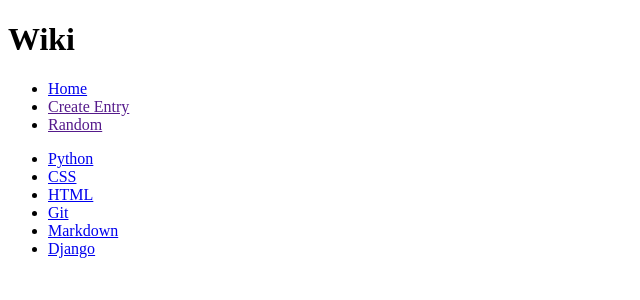
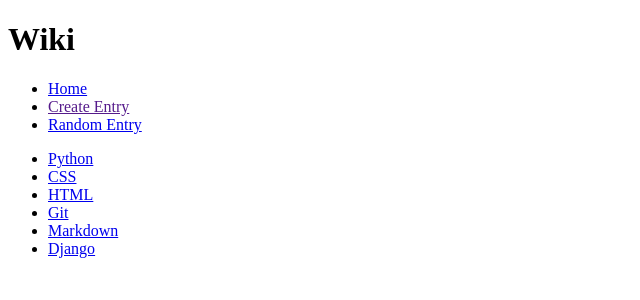
Before and after one commit to thrivingproject/wikipedia-clone, a Flask app: page / in a window 1280 px wide. Shown: the top 300 px of the page, without its empty margins (0-640 px from the left). Run offline with Flask 3, Linux system fonts and the light colour scheme.

Commit message:
feat: random entry

```diff
--- a/app.py
+++ b/app.py
@@ -1,5 +1,6 @@
 import util
 import markdown2
+import random
 
 from flask import Flask, render_template, request, redirect
 
@@ -25,7 +26,7 @@
     )
 
 
-@app.route("/wiki/<entry_title>")
+@app.route("/wiki/<entry_title>/")
 def entry_detail_view(entry_title):
     return render_template(
         "entry_detail.html",
@@ -34,5 +35,10 @@
     )
 
 
+@app.route("/random/")
+def random_entry_view():
+    return redirect(f"/wiki/{random.choice(util.list_entries())}")
+
+
 if __name__ == "__main__":
     app.run(debug=True)
--- a/templates/base.html
+++ b/templates/base.html
@@ -19,7 +19,7 @@
             <a href="">Create Entry</a>
           </li>
           <li>
-            <a href="">Random</a>
+            <a href="{{ url_for("random_entry_view") }}">Random Entry</a>
           </li>
         </ul>
       </nav>
```
